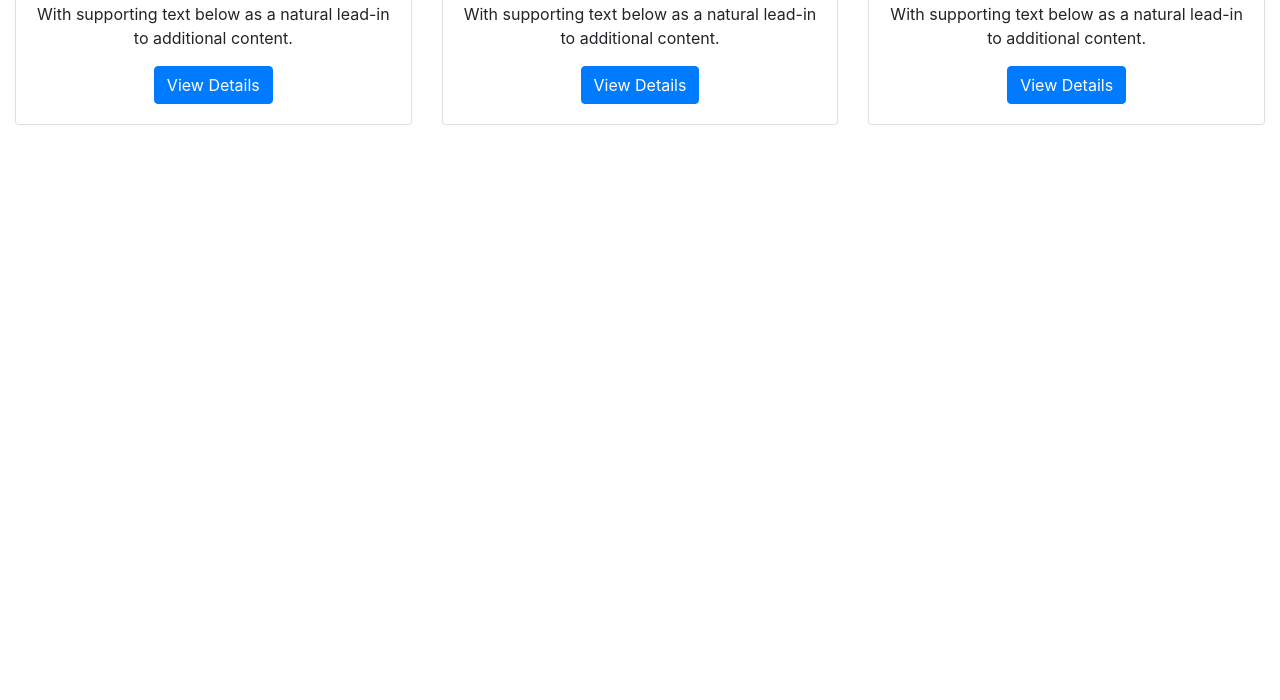
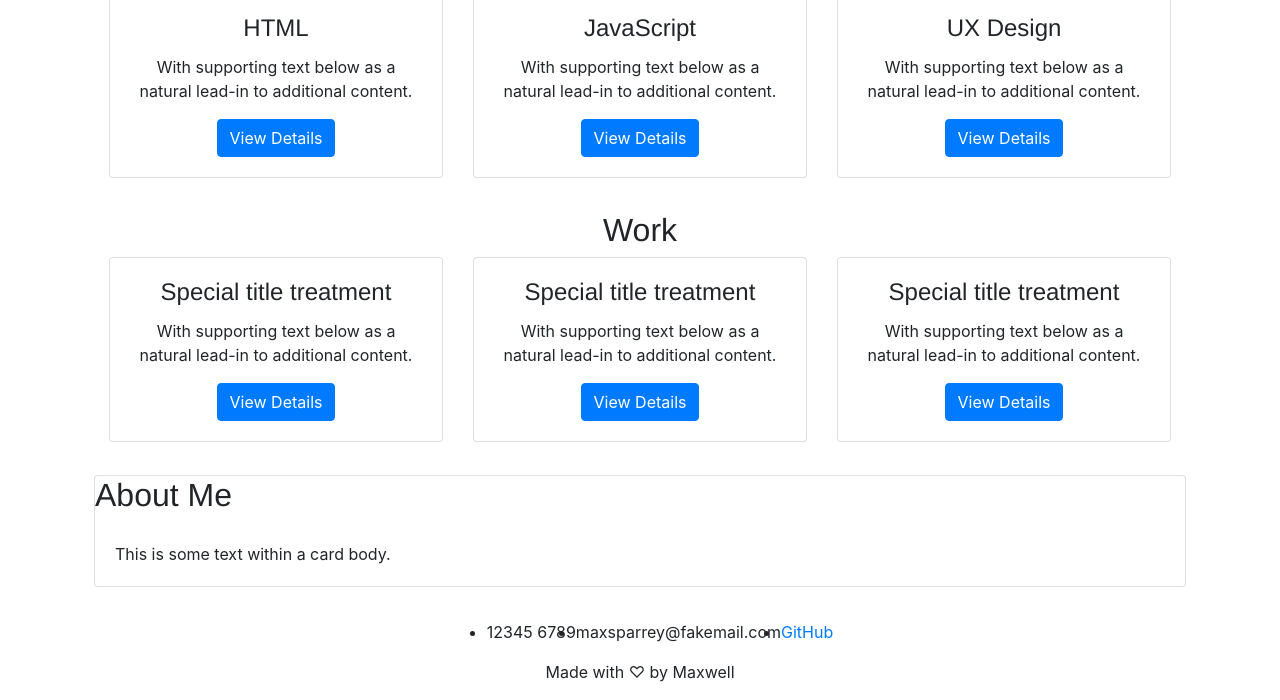
Before and after one commit to mamaspaspa/Bootstrap-Portfolio, a plain HTML site: page index.html in a window 1280 px wide. Shown: the part 654-1354 px from the top of the page. Before the commit the page ends 800 px from the top, so only its background shows below. Drawn offline with nearby package versions, Linux system fonts and the light colour scheme.

Commit message:
Added padding, cards, about me section and tweaked styles

```diff
--- a/css/style.css
+++ b/css/style.css
@@ -5,12 +5,32 @@
     font-family: Arial, Helvetica, sans-serif;
   }
 
+  body {
+    margin: 0;
+    padding: 0;
+    line-height: 1.5;
+  }
+
+  html {
+    display: block;
+  }
+
+  .page-wrapper {
+    display: grid;
+    gap: 5%;
+    margin: 50px auto 50px auto;
+    width: 90%;
+    height: 100%;
+    padding: 30px;
+    padding-bottom: 30px;
+  }
+
   /* navigation bar */
   .navbar-brand img {
     padding-right: 5px;
     width: 100px;
   }
-  .nav-item{
+  .nav-item {
     margin: 20px;
     font-size: 20px;
   }
@@ -49,7 +69,7 @@
   .sectionHeading {
     text-align: center;
   }
-  .showsNear {
+  .workCards {
     padding: 0px 30px 30px 30px;
   }
   .cardContainer {
@@ -69,3 +89,17 @@
   .cardContainer {
     text-align: center;
   }
+
+  /*aboutme*/
+
+  /*footer*/
+  .contactnav {
+    display: flex;
+    justify-content: center;
+    align-content: center;
+
+  }
+  /*credit*/
+  .credit {
+    text-align: center;
+  }
--- a/index.html
+++ b/index.html
@@ -42,15 +42,17 @@
   </div>
   <!-- End jumbotron -->
 
-  <!-- cards -->
-  <div class="container-fluid" class="content" id="work">
-    <h2 class="sectionHeading">Work</h2>
+  <main class="page-wrapper">
+
+    <!-- skills cards -->
+  <div class="container-fluid" class="content">
+    <h2 class="sectionHeading">Skills</h2>
   <div class="row" class="workCards">
     <!--Row 1-->
     <div class="cardContainer col-lg-4 col-md-4 col-sm-12">
       <div class="card">
         <div class="card-body">
-          <h5 class="card-title">Special title treatment</h5>
+          <h4 class="card-title">HTML</h4>
           <p class="card-text">With supporting text below as a natural lead-in to additional content.</p>
           <a href="#" class="btn btn-primary">View Details</a>
         </div>
@@ -60,7 +62,7 @@
     <div class="cardContainer col-lg-4 col-md-4 col-sm-12">
       <div class="card">
         <div class="card-body">
-          <h5 class="card-title">Special title treatment</h5>
+          <h4 class="card-title">JavaScript</h4>
           <p class="card-text">With supporting text below as a natural lead-in to additional content.</p>
           <a href="#" class="btn btn-primary">View Details</a>
         </div>
@@ -70,7 +72,7 @@
             <div class="cardContainer col-lg-4 col-md-4 col-sm-12">
               <div class="card">
                 <div class="card-body">
-                  <h5 class="card-title">Special title treatment</h5>
+                  <h4 class="card-title">UX Design</h4>
                   <p class="card-text">With supporting text below as a natural lead-in to additional content.</p>
                   <a href="#" class="btn btn-primary">View Details</a>
                 </div>
@@ -81,4 +83,65 @@
 
   <!-- cards end-->
 
+  <!-- work cards -->
+  <div class="container-fluid" class="content" id="work">
+    <h2 class="sectionHeading">Work</h2>
+  <div class="row" class="workCards">
+    <!--Row 1-->
+    <div class="cardContainer col-lg-4 col-md-4 col-sm-12">
+      <div class="card">
+        <div class="card-body">
+          <h4 class="card-title">Special title treatment</h4>
+          <p class="card-text">With supporting text below as a natural lead-in to additional content.</p>
+          <a href="#" class="btn btn-primary">View Details</a>
+        </div>
+      </div>
+    </div>
+        <!--Row 2-->
+    <div class="cardContainer col-lg-4 col-md-4 col-sm-12">
+      <div class="card">
+        <div class="card-body">
+          <h4 class="card-title">Special title treatment</h4>
+          <p class="card-text">With supporting text below as a natural lead-in to additional content.</p>
+          <a href="#" class="btn btn-primary">View Details</a>
+        </div>
+      </div>
+    </div>
+            <!--Row 3-->
+            <div class="cardContainer col-lg-4 col-md-4 col-sm-12">
+              <div class="card">
+                <div class="card-body">
+                  <h4 class="card-title">Special title treatment</h4>
+                  <p class="card-text">With supporting text below as a natural lead-in to additional content.</p>
+                  <a href="#" class="btn btn-primary">View Details</a>
+                </div>
+              </div>
+            </div>
+          </div>
+  </div>
+
+  <!-- cards end-->
+
+  <!--aboutme-->
+  <div class="card" >
+    <h2 class="aboutmeheading">About Me</h2>
+    <div class="card-body" class="about-card">
+      This is some text within a card body.
+    </div>
+  </div>
+
+  <footer id="contact">
+    </section>
+    <ul class="contactnav">
+      <li>12345 6789</li>
+      <li>maxsparrey@fakemail.com</li>
+      <li><a href="https://github.com/mamaspaspa">GitHub</a></li>
+    </ul>
+    <p class="credit"> Made with ♡ by Maxwell</p>
+  </footer>
+
+
+
+</main>
+
   </body>
```
